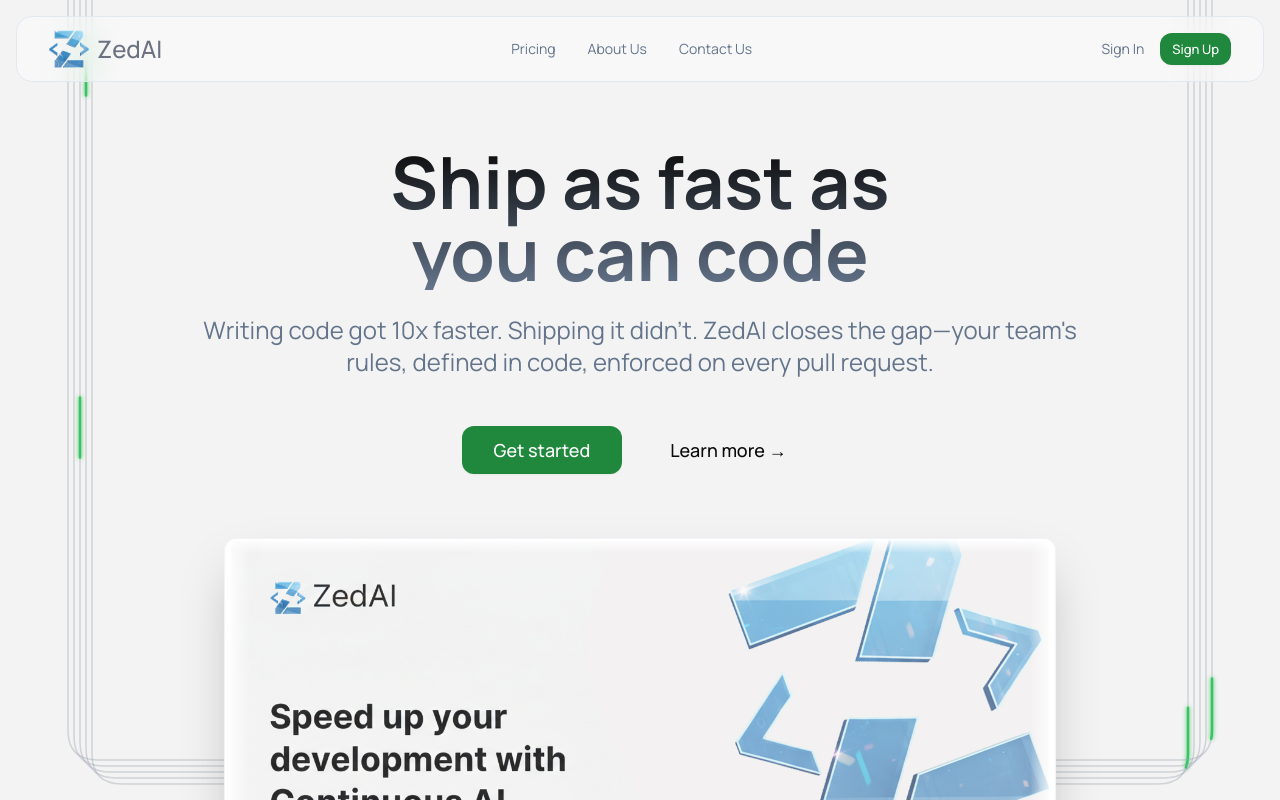
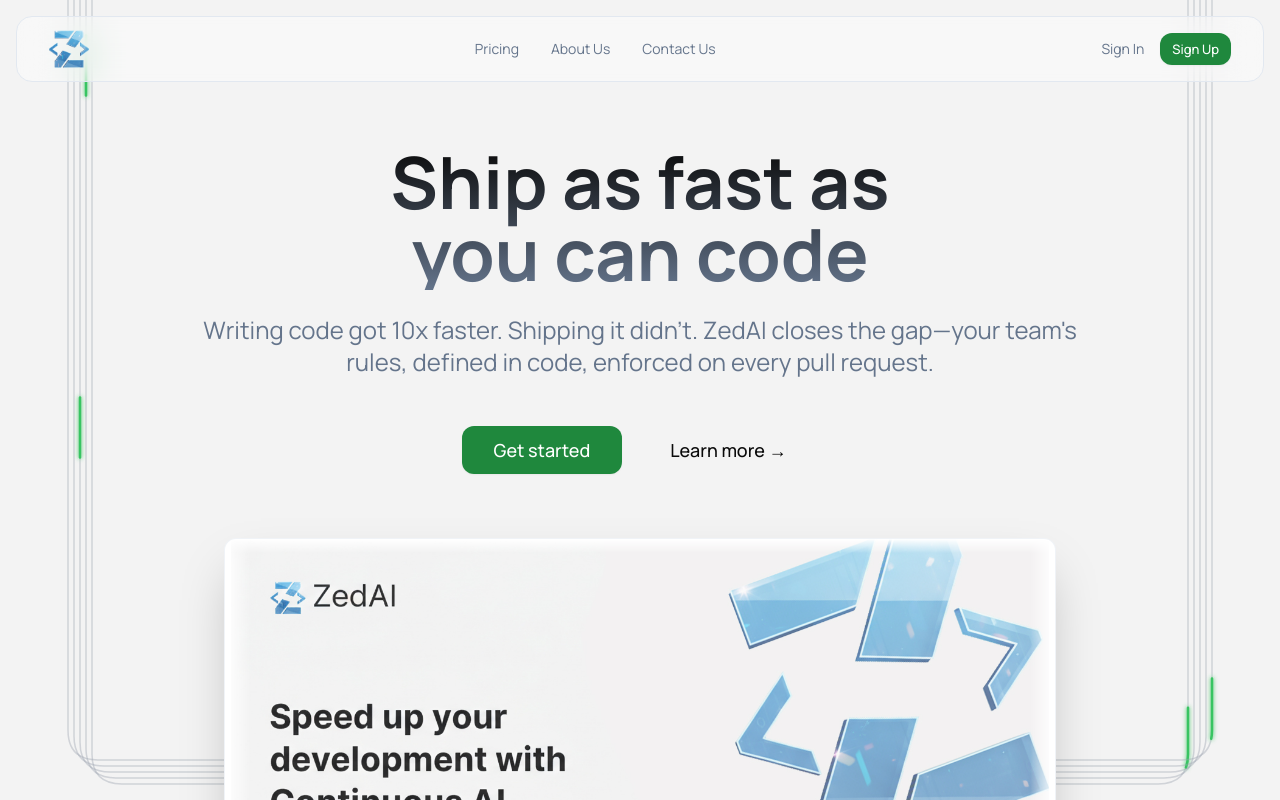
Before and after one commit to devstarworld/test-IDE-website, a Next.js app: page / in a window 1280 px wide. Built offline with nearby package versions, Linux system fonts and the light colour scheme; no server answers.

Commit message:
Update app route

```diff
--- a/src/components/Navbar/Navbar.tsx
+++ b/src/components/Navbar/Navbar.tsx
@@ -33,7 +33,6 @@
                 style={{ width: 'auto', height: '40px' }}
                 priority
               />
-              <span className='ml-2 text-2xl font-medium text-gray-500'>ZedAI</span>
             </Link>
 
             <nav className="hidden md:flex items-center gap-8">
```
Also changed, not shown: src/app/zedaidev/github-agent/page.tsx (renamed from src/app/continuedev/github-agent/page.tsx), src/app/zedaidev/sentry-webhooks/page.tsx (renamed from src/app/continuedev/sentry-webhooks/page.tsx).
